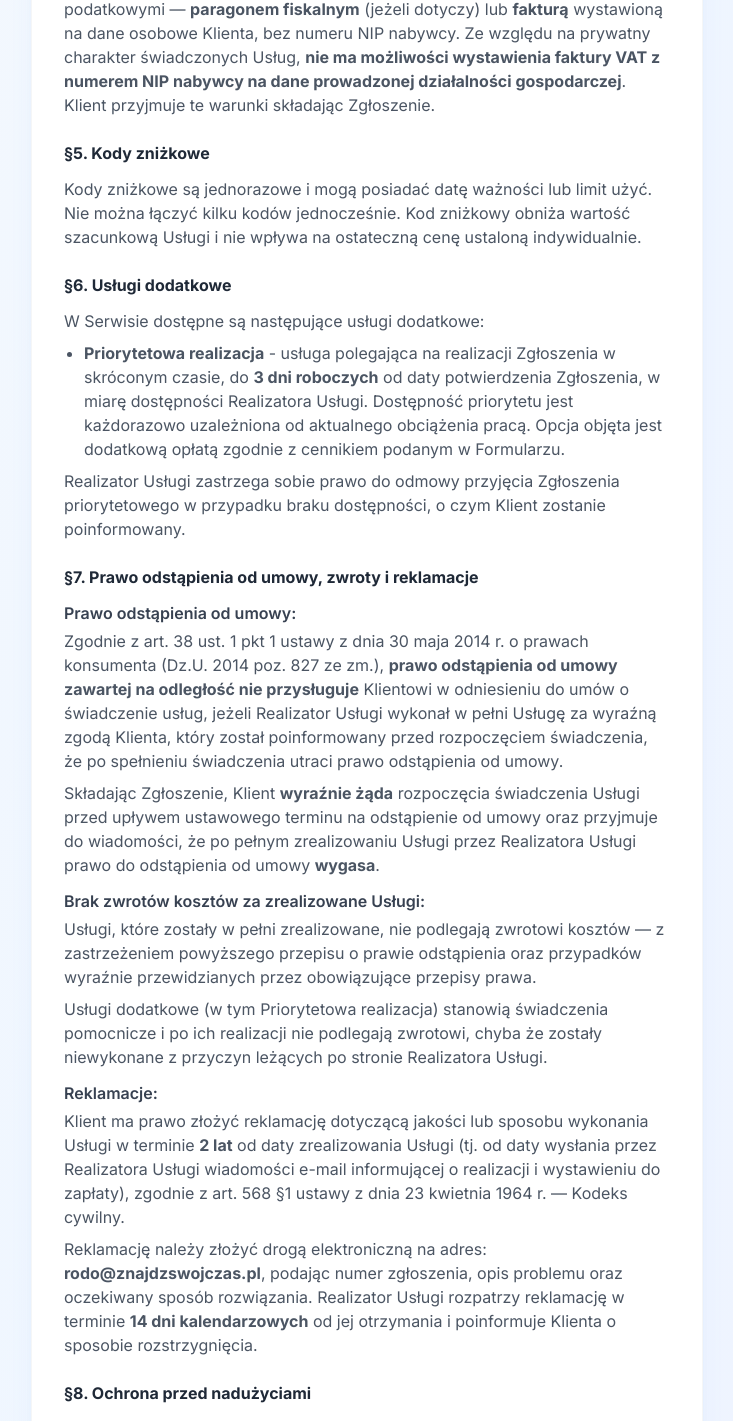
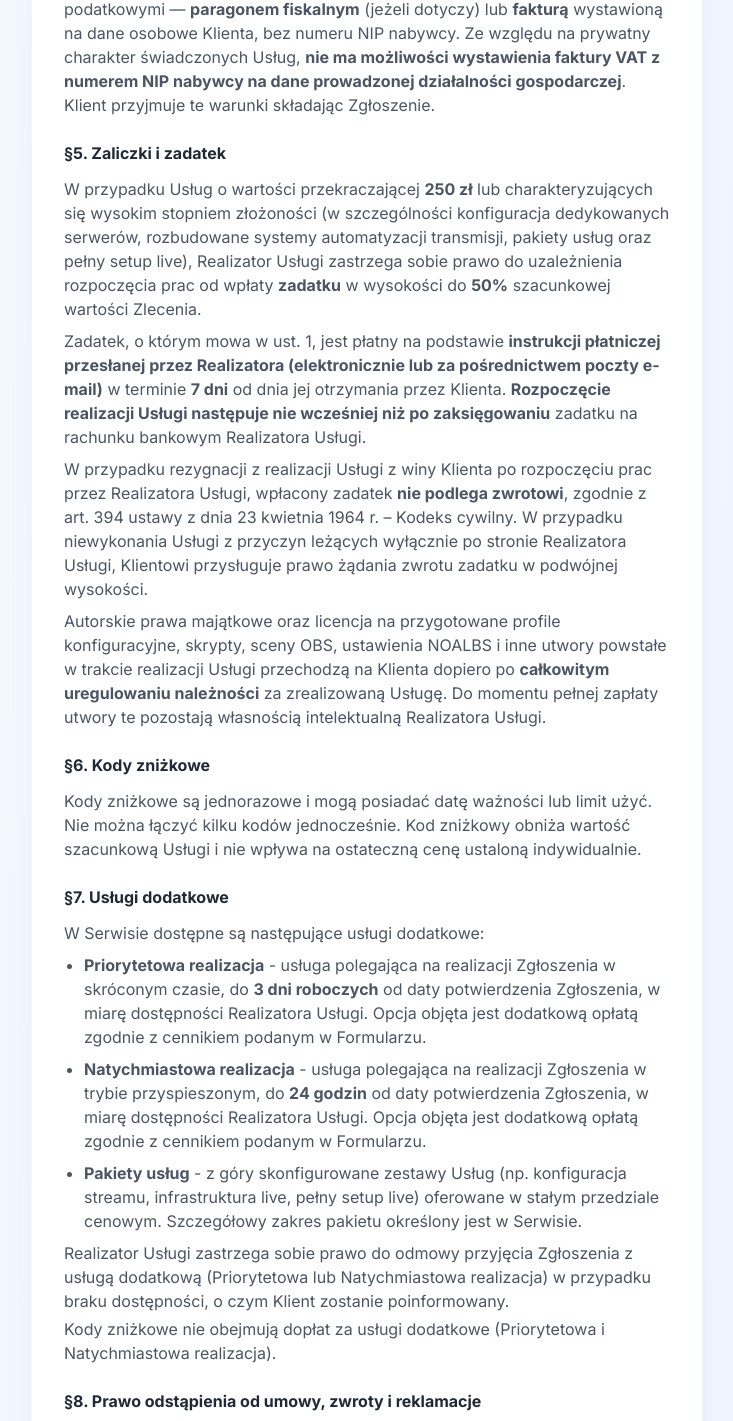
Before and after one commit to klb-prv/znajdzswojczas-webapp, a Next.js app: page /regulamin in a window 1280 px wide. Shown: the part 1896-3317 px from the top of the page, without its empty margins (273-1006 px from the left). Built offline with nearby package versions, Linux system fonts and the light colour scheme; no server answers.

Commit message:
[Feat] Added new restricted terms

```diff
--- a/app/regulamin/page.tsx
+++ b/app/regulamin/page.tsx
@@ -61,67 +61,86 @@ export default function RegulamingPage() {
 
             {/* §5 */}
             <section>
-              <h2 className="font-bold text-gray-800 dark:text-gray-100 text-base mb-3">§5. Kody zniżkowe</h2>
-              <p>Kody zniżkowe są jednorazowe i mogą posiadać datę ważności lub limit użyć. Nie można łączyć kilku kodów jednocześnie. Kod zniżkowy obniża wartość szacunkową Usługi i nie wpływa na ostateczną cenę ustaloną indywidualnie.</p>
+              <h2 className="font-bold text-gray-800 dark:text-gray-100 text-base mb-3">§5. Zaliczki i zadatek</h2>
+              <p className="mt-2">W przypadku Usług o wartości przekraczającej <strong>250 zł</strong> lub charakteryzujących się wysokim stopniem złożoności (w szczególności konfiguracja dedykowanych serwerów, rozbudowane systemy automatyzacji transmisji, pakiety usług oraz pełny setup live), Realizator Usługi zastrzega sobie prawo do uzależnienia rozpoczęcia prac od wpłaty <strong>zadatku</strong> w wysokości do <strong>50%</strong> szacunkowej wartości Zlecenia.</p>
+              <p className="mt-2">Zadatek, o którym mowa w ust. 1, jest płatny na podstawie <strong>instrukcji płatniczej przesłanej przez Realizatora (elektronicznie lub za pośrednictwem poczty e-mail)</strong> w terminie <strong>7 dni</strong> od dnia jej otrzymania przez Klienta. <strong>Rozpoczęcie realizacji Usługi następuje nie wcześniej niż po zaksięgowaniu</strong> zadatku na rachunku bankowym Realizatora Usługi.</p>
+              <p className="mt-2">W przypadku rezygnacji z realizacji Usługi z winy Klienta po rozpoczęciu prac przez Realizatora Usługi, wpłacony zadatek <strong>nie podlega zwrotowi</strong>, zgodnie z art. 394 ustawy z dnia 23 kwietnia 1964 r. – Kodeks cywilny. W przypadku niewykonania Usługi z przyczyn leżących wyłącznie po stronie Realizatora Usługi, Klientowi przysługuje prawo żądania zwrotu zadatku w podwójnej wysokości.</p>
+              <p className="mt-2">Autorskie prawa majątkowe oraz licencja na przygotowane profile konfiguracyjne, skrypty, sceny OBS, ustawienia NOALBS i inne utwory powstałe w trakcie realizacji Usługi przechodzą na Klienta dopiero po <strong>całkowitym uregulowaniu należności</strong> za zrealizowaną Usługę. Do momentu pełnej zapłaty utwory te pozostają własnością intelektualną Realizatora Usługi.</p>
             </section>
 
             {/* §6 */}
             <section>
-              <h2 className="font-bold text-gray-800 dark:text-gray-100 text-base mb-3">§6. Usługi dodatkowe</h2>
-              <p>W Serwisie dostępne są następujące usługi dodatkowe:</p>
-              <ul className="mt-2 space-y-1 list-disc pl-5">
-                <li>
-                  <strong>Priorytetowa realizacja</strong> - usługa polegająca na realizacji Zgłoszenia w skróconym czasie, do <strong>3 dni roboczych</strong> od daty potwierdzenia Zgłoszenia, w miarę dostępności Realizatora Usługi. Dostępność priorytetu jest każdorazowo uzależniona od aktualnego obciążenia pracą. Opcja objęta jest dodatkową opłatą zgodnie z cennikiem podanym w Formularzu.
-                </li>
-              </ul>
-              <p className="mt-2">Realizator Usługi zastrzega sobie prawo do odmowy przyjęcia Zgłoszenia priorytetowego w przypadku braku dostępności, o czym Klient zostanie poinformowany.</p>
+              <h2 className="font-bold text-gray-800 dark:text-gray-100 text-base mb-3">§6. Kody zniżkowe</h2>
+              <p>Kody zniżkowe są jednorazowe i mogą posiadać datę ważności lub limit użyć. Nie można łączyć kilku kodów jednocześnie. Kod zniżkowy obniża wartość szacunkową Usługi i nie wpływa na ostateczną cenę ustaloną indywidualnie.</p>
             </section>
 
             {/* §7 */}
             <section>
-              <h2 className="font-bold text-gray-800 dark:text-gray-100 text-base mb-3">§7. Prawo odstąpienia od umowy, zwroty i reklamacje</h2>
+              <h2 className="font-bold text-gray-800 dark:text-gray-100 text-base mb-3">§7. Usługi dodatkowe</h2>
+              <p>W Serwisie dostępne są następujące usługi dodatkowe:</p>
+              <ul className="mt-2 space-y-2 list-disc pl-5">
+                <li>
+                  <strong>Priorytetowa realizacja</strong> - usługa polegająca na realizacji Zgłoszenia w skróconym czasie, do <strong>3 dni roboczych</strong> od daty potwierdzenia Zgłoszenia, w miarę dostępności Realizatora Usługi. Opcja objęta jest dodatkową opłatą zgodnie z cennikiem podanym w Formularzu.
+                </li>
+                <li>
+                  <strong>Natychmiastowa realizacja</strong> - usługa polegająca na realizacji Zgłoszenia w trybie przyspieszonym, do <strong>24 godzin</strong> od daty potwierdzenia Zgłoszenia, w miarę dostępności Realizatora Usługi. Opcja objęta jest dodatkową opłatą zgodnie z cennikiem podanym w Formularzu.
+                </li>
+                <li>
+                  <strong>Pakiety usług</strong> - z góry skonfigurowane zestawy Usług (np. konfiguracja streamu, infrastruktura live, pełny setup live) oferowane w stałym przedziale cenowym. Szczegółowy zakres pakietu określony jest w Serwisie.
+                </li>
+              </ul>
+              <p className="mt-2">Realizator Usługi zastrzega sobie prawo do odmowy przyjęcia Zgłoszenia z usługą dodatkową (Priorytetowa lub Natychmiastowa realizacja) w przypadku braku dostępności, o czym Klient zostanie poinformowany.</p>
+              <p className="mt-1">Kody zniżkowe nie obejmują dopłat za usługi dodatkowe (Priorytetowa i Natychmiastowa realizacja).</p>
+            </section>
+
+            {/* §8 */}
+            <section>
+              <h2 className="font-bold text-gray-800 dark:text-gray-100 text-base mb-3">§8. Prawo odstąpienia od umowy, zwroty i reklamacje</h2>
               <p className="font-semibold text-gray-700 dark:text-gray-300 mb-1">Prawo odstąpienia od umowy:</p>
               <p>Zgodnie z art. 38 ust. 1 pkt 1 ustawy z dnia 30 maja 2014 r. o prawach konsumenta (Dz.U. 2014 poz. 827 ze zm.), <strong>prawo odstąpienia od umowy zawartej na odległość nie przysługuje</strong> Klientowi w odniesieniu do umów o świadczenie usług, jeżeli Realizator Usługi wykonał w pełni Usługę za wyraźną zgodą Klienta, który został poinformowany przed rozpoczęciem świadczenia, że po spełnieniu świadczenia utraci prawo odstąpienia od umowy.</p>
               <p className="mt-2">Składając Zgłoszenie, Klient <strong>wyraźnie żąda</strong> rozpoczęcia świadczenia Usługi przed upływem ustawowego terminu na odstąpienie od umowy oraz przyjmuje do wiadomości, że po pełnym zrealizowaniu Usługi przez Realizatora Usługi prawo do odstąpienia od umowy <strong>wygasa</strong>.</p>
               <p className="font-semibold text-gray-700 dark:text-gray-300 mt-3 mb-1">Brak zwrotów kosztów za zrealizowane Usługi:</p>
-              <p>Usługi, które zostały w pełni zrealizowane, nie podlegają zwrotowi kosztów — z zastrzeżeniem powyższego przepisu o prawie odstąpienia oraz przypadków wyraźnie przewidzianych przez obowiązujące przepisy prawa.</p>
-              <p className="mt-2">Usługi dodatkowe (w tym Priorytetowa realizacja) stanowią świadczenia pomocnicze i po ich realizacji nie podlegają zwrotowi, chyba że zostały niewykonane z przyczyn leżących po stronie Realizatora Usługi.</p>
-              <p className="font-semibold text-gray-700 dark:text-gray-300 mt-3 mb-1">Reklamacje:</p>
+              <p className="font-bold text-gray-900 dark:text-gray-100 bg-red-50 dark:bg-red-950/20 border border-red-200 dark:border-red-800/60 rounded-xl p-3 mt-2">
+                ⚠️ Realizacja Usługi (w tym Usług dodatkowych) <strong>rozpoczyna się niezwłocznie</strong> po potwierdzeniu zgłoszenia klienta. Z tego względu <strong>rozpoczęta lub w pełni zrealizowana Usługa nie podlega zwrotowi</strong>. Klientowi przysługuje wyłącznie prawo do reklamacji zgodnie z niniejszym paragrafem (§8).
+              </p>
+              <p className="mt-2">Usługi, które zostały w pełni zrealizowane, nie podlegają zwrotowi kosztów — z zastrzeżeniem powyższego przepisu o prawie odstąpienia oraz przypadków wyraźnie przewidzianych przez obowiązujące przepisy prawa.</p>
+              <p className="mt-2">Usługi dodatkowe (w tym Priorytetowa i Natychmiastowa realizacja) stanowią świadczenia pomocnicze i po ich rozpoczęciu lub zrealizowaniu nie podlegają zwrotowi, chyba że zostały niewykonane z przyczyn leżących po stronie Realizatora Usługi.</p>
+              <p id="reklamacje" className="font-semibold text-gray-700 dark:text-gray-300 mt-3 mb-1 scroll-mt-20">Reklamacje:</p>
               <p>Klient ma prawo złożyć reklamację dotyczącą jakości lub sposobu wykonania Usługi w terminie <strong>2 lat</strong> od daty zrealizowania Usługi (tj. od daty wysłania przez Realizatora Usługi wiadomości e-mail informującej o realizacji i wystawieniu do zapłaty), zgodnie z art. 568 §1 ustawy z dnia 23 kwietnia 1964 r. — Kodeks cywilny.</p>
               <p className="mt-2">Reklamację należy złożyć drogą elektroniczną na adres: <strong>rodo@znajdzswojczas.pl</strong>, podając numer zgłoszenia, opis problemu oraz oczekiwany sposób rozwiązania. Realizator Usługi rozpatrzy reklamację w terminie <strong>14 dni kalendarzowych</strong> od jej otrzymania i poinformuje Klienta o sposobie rozstrzygnięcia.</p>
             </section>
 
-            {/* §8 */}
+            {/* §9 */}
             <section>
-              <h2 className="font-bold text-gray-800 dark:text-gray-100 text-base mb-3">§8. Ochrona przed nadużyciami</h2>
+              <h2 className="font-bold text-gray-800 dark:text-gray-100 text-base mb-3">§9. Ochrona przed nadużyciami</h2>
               <p>W przypadku stwierdzenia nadużywania Serwisu niezgodnie z jego przeznaczeniem lub zasadami niniejszego Regulaminu, Realizator Usługi zastrzega sobie prawo do przekazania danych osobowych Klienta — w tym imienia, nazwiska, danych kontaktowych podanych podczas składania Zgłoszenia oraz adresu IP urządzenia użytego do złożenia Zgłoszenia — właściwym organom ścigania, w tym Policji.</p>
               <p className="mt-2">Podstawą prawną udostępnienia danych jest art. 6 ust. 1 lit. c) lub f) Rozporządzenia Parlamentu Europejskiego i Rady (UE) 2016/679 (RODO) w związku z art. 304 ustawy z dnia 6 czerwca 1997 r. — Kodeks postępowania karnego (społeczny obowiązek zawiadomienia o przestępstwie) oraz przepisami ustawy z dnia 6 czerwca 1997 r. — Kodeks karny.</p>
             </section>
 
-            {/* §9 */}
+            {/* §10 */}
             <section>
-              <h2 className="font-bold text-gray-800 dark:text-gray-100 text-base mb-3">§9. Zawarcie umowy</h2>
+              <h2 className="font-bold text-gray-800 dark:text-gray-100 text-base mb-3">§10. Zawarcie umowy</h2>
               <p>Klient zawiera umowę o świadczenie Usługi z Realizatorem Usługi poprzez wypełnienie i przesłanie Formularza zgłoszeniowego dostępnego w Serwisie oraz potwierdzenie Zgłoszenia kodem jednorazowym. Złożenie Zgłoszenia jest równoznaczne z akceptacją niniejszego Regulaminu oraz wyrażeniem zgody na realizację Usługi na warunkach w nim określonych.</p>
             </section>
 
-            {/* §10 */}
+            {/* §11 */}
             <section>
-              <h2 className="font-bold text-gray-800 dark:text-gray-100 text-base mb-3">§10. Postanowienia końcowe</h2>
+              <h2 className="font-bold text-gray-800 dark:text-gray-100 text-base mb-3">§11. Postanowienia końcowe</h2>
               <p>W sprawach nieuregulowanych niniejszym Regulaminem stosuje się przepisy prawa polskiego, w szczególności ustawy z dnia 23 kwietnia 1964 r. — Kodeks cywilny oraz ustawy z dnia 30 maja 2014 r. o prawach konsumenta.</p>
               <p className="mt-2">Realizator Usługi zastrzega sobie prawo do zmiany Regulaminu. O zmianach mających istotny wpływ na prawa i obowiązki Klientów Realizator Usługi poinformuje poprzez opublikowanie nowej wersji Regulaminu w Serwisie z <strong>co najmniej 14-dniowym</strong> wyprzedzeniem przed wejściem w życie zmian. Zmiany o charakterze technicznym lub redakcyjnym mogą wchodzić w życie bez okresu przejściowego. Klient, który nie akceptuje zmian, powinien powstrzymać się od składania nowych Zgłoszeń po dacie wejścia w życie zmian. Złożone i potwierdzone Zgłoszenia realizowane są na warunkach Regulaminu obowiązującego w chwili ich złożenia.</p>
               <p className="mt-2">Z uwagi na fakt, iż korzystanie z Serwisu nie wymaga rejestracji ani zakładania konta, Klient jest zobowiązany do samodzielnego zapoznawania się z aktualną treścią Regulaminu.</p>
             </section>
 
-            {/* §11 */}
+            {/* §12 */}
             <section>
-              <h2 className="font-bold text-gray-800 dark:text-gray-100 text-base mb-3">§11. Pozasądowe rozwiązywanie sporów (ODR)</h2>
+              <h2 className="font-bold text-gray-800 dark:text-gray-100 text-base mb-3">§12. Pozasądowe rozwiązywanie sporów (ODR)</h2>
               <p>Zgodnie z Rozporządzeniem Parlamentu Europejskiego i Rady (UE) nr 524/2013 z dnia 21 maja 2013 r. w sprawie internetowego systemu rozstrzygania sporów konsumenckich, Klient będący konsumentem ma możliwość skorzystania z platformy ODR (Online Dispute Resolution) dostępnej pod adresem: <a href="https://ec.europa.eu/consumers/odr/" target="_blank" rel="noopener noreferrer" className="text-blue-600 dark:text-blue-400 hover:underline">https://ec.europa.eu/consumers/odr/</a>.</p>
               <p className="mt-2">Klient może również skorzystać z pozasądowych metod rozpatrywania reklamacji i dochodzenia roszczeń, w tym zwrócić się do właściwego Wojewódzkiego Inspektoratu Inspekcji Handlowej lub Stałego Polubownego Sądu Konsumenckiego. Informacje o dostępnych metodach są dostępne na stronie Urzędu Ochrony Konkurencji i Konsumentów: <a href="https://www.uokik.gov.pl" target="_blank" rel="noopener noreferrer" className="text-blue-600 dark:text-blue-400 hover:underline">www.uokik.gov.pl</a>.</p>
               <p className="mt-2">Realizator Usługi preferuje rozwiązywanie sporów w drodze bezpośredniego kontaktu z Klientem.</p>
             </section>
 
             <div className="border-t border-gray-100 dark:border-gray-800 pt-4 mt-6">
-              <p className="text-xs text-gray-400 dark:text-gray-600 text-center">Regulamin obowiązuje od dnia 08.03.2026 r.</p>
+              <p className="text-xs text-gray-400 dark:text-gray-600 text-center">Regulamin obowiązuje od dnia 08.03.2026 r. <i>(Aktualizacja wchodzi z dniem 19.06.2026 r.)</i></p>
             </div>
 
           </div>
--- a/components/BookingForm.tsx
+++ b/components/BookingForm.tsx
@@ -44,13 +44,13 @@ export default function BookingForm({ date, onSuccess }: Props) {
   const totalSurcharge    = selectedOptions.length * OPTION_PRICE
   const prioritySurcharge = priorityTier === 'priority' ? PRIORITY_PRICE : priorityTier === 'immediate' ? EXTRA_PRIORITY_PRICE : 0
   const basePrice         = selectedPackage ? 0 : (selectedVarObj?.price ?? selectedSvc?.basePrice ?? 0)
-  const totalPrice        = basePrice + totalSurcharge + prioritySurcharge
+  const baseAmount        = basePrice + totalSurcharge
   const discountAmount    = appliedDiscount
     ? appliedDiscount.discount_type === 'percent'
-      ? Math.floor(totalPrice * appliedDiscount.discount_value / 100)
-      : Math.min(appliedDiscount.discount_value, totalPrice)
+      ? Math.floor(baseAmount * appliedDiscount.discount_value / 100)
+      : Math.min(appliedDiscount.discount_value, baseAmount)
     : 0
-  const finalPrice        = totalPrice - discountAmount
+  const finalPrice        = baseAmount - discountAmount + prioritySurcharge
   const descLen           = form.description.length
   const descValid         = descLen >= 100
 
@@ -224,13 +224,13 @@ export default function BookingForm({ date, onSuccess }: Props) {
                     key={s.id}
                     type="button"
                     onClick={() => handleServiceChange(s.id)}
-                    className={`flex items-center gap-2 px-2.5 py-1.5 rounded-xl border text-xs font-medium transition-all duration-150 cursor-pointer select-none
+                    className={`flex items-center gap-3 px-3 py-2.5 rounded-xl border text-sm font-bold transition-all duration-150 cursor-pointer select-none
                       ${active
                         ? 'bg-blue-600 border-blue-600 text-white shadow-md shadow-blue-200'
-                        : 'bg-white dark:bg-gray-800/50 border-gray-200 dark:border-gray-700 text-gray-600 dark:text-gray-400 hover:border-blue-300 hover:shadow-sm'
+                        : 'bg-white dark:bg-gray-800/50 border-gray-200 dark:border-gray-700 text-gray-700 dark:text-gray-300 hover:border-blue-300 hover:shadow-sm'
                       }`}
                   >
-                    <span className="text-lg leading-none">{s.emoji}</span>
+                    <span className="text-xl leading-none">{s.emoji}</span>
                     <span>{s.label}</span>
                   </button>
                 )
@@ -249,13 +249,13 @@ export default function BookingForm({ date, onSuccess }: Props) {
                     key={p.id}
                     type="button"
                     onClick={() => handlePackageChange(p.id)}
-                    className={`flex items-center gap-2 px-2.5 py-1.5 rounded-xl border text-xs font-medium transition-all duration-150 cursor-pointer select-none
+                    className={`flex items-center gap-3 px-3 py-2.5 rounded-xl border text-sm font-bold transition-all duration-150 cursor-pointer select-none
                       ${active
                         ? 'bg-indigo-600 border-indigo-600 text-white shadow-md shadow-indigo-200'
-                        : 'bg-white dark:bg-gray-800/50 border-gray-200 dark:border-gray-700 text-gray-600 dark:text-gray-400 hover:border-indigo-300 hover:shadow-sm'
+                        : 'bg-white dark:bg-gray-800/50 border-gray-200 dark:border-gray-700 text-gray-700 dark:text-gray-300 hover:border-indigo-300 hover:shadow-sm'
                       }`}
                   >
-                    <span className="text-lg leading-none">{p.emoji}</span>
+                    <span className="text-xl leading-none">{p.emoji}</span>
                     <span>{p.title}</span>
                   </button>
                 )
@@ -552,7 +552,11 @@ export default function BookingForm({ date, onSuccess }: Props) {
                     : 'bg-white border-gray-200 text-gray-500 hover:border-gray-300'
                 }`}
               >
-                <span>{method === 'email' ? '📧' : '🎮'}</span>
+                {method === 'email' ? (
+                  <svg xmlns="http://www.w3.org/2000/svg" viewBox="0 0 24 24" fill="none" stroke="currentColor" strokeWidth="2" strokeLinecap="round" strokeLinejoin="round" className="w-4 h-4"><rect width="20" height="16" x="2" y="4" rx="2"/><path d="m22 7-8.97 5.7a1.94 1.94 0 0 1-2.06 0L2 7"/></svg>
+                ) : (
+                  <svg xmlns="http://www.w3.org/2000/svg" viewBox="0 0 24 24" fill="currentColor" className="w-4 h-4"><path d="M20.317 4.37a19.78 19.78 0 0 0-4.885-1.515.074.074 0 0 0-.078.037c-.21.375-.444.864-.608 1.25a18.27 18.27 0 0 0-5.487 0 12.64 12.64 0 0 0-.617-1.25.077.077 0 0 0-.078-.037A19.74 19.74 0 0 0 3.677 4.37a.07.07 0 0 0-.032.027C.533 9.046-.32 13.58.099 18.057a.082.082 0 0 0 .032.06 19.9 19.9 0 0 0 5.993 3.03.078.078 0 0 0 .084-.028 14.09 14.09 0 0 0 1.226-1.994.076.076 0 0 0-.041-.106 13.1 13.1 0 0 1-1.872-.892.077.077 0 0 1-.008-.128 10.2 10.2 0 0 0 .372-.292.074.074 0 0 1 .077-.01c3.928 1.793 8.18 1.793 12.062 0a.074.074 0 0 1 .078.01c.12.098.246.198.373.292a.077.077 0 0 1-.006.127 12.3 12.3 0 0 1-1.873.892.077.077 0 0 0-.041.107c.36.698.772 1.362 1.225 1.993a.076.076 0 0 0 .084.028 19.84 19.84 0 0 0 6.002-3.03.077.077 0 0 0 .032-.06c.5-5.177-.838-9.674-3.549-13.66a.061.061 0 0 0-.031-.03zM8.02 15.33c-1.183 0-2.157-1.085-2.157-2.419 0-1.333.956-2.419 2.157-2.419 1.21 0 2.176 1.096 2.157 2.42 0 1.333-.956 2.418-2.157 2.418zm7.975 0c-1.183 0-2.157-1.085-2.157-2.419 0-1.333.955-2.419 2.157-2.419 1.21 0 2.176 1.096 2.157 2.42 0 1.333-.946 2.418-2.157 2.418z"/></svg>
+                )}
                 {method === 'email' ? 'Email' : 'Discord'}
               </button>
             )
@@ -598,6 +602,21 @@ export default function BookingForm({ date, onSuccess }: Props) {
         )}
       </div>
 
+      {consentTerms && (
+        <div className="bg-red-50 dark:bg-red-950/20 border border-red-200 dark:border-red-800/60 rounded-2xl p-4">
+          <div className="flex items-start gap-3">
+            <span className="text-lg leading-none mt-0.5">⚠️</span>
+            <div>
+              <p className="text-sm font-bold text-red-800 dark:text-red-300">Brak zwrotów za rozpoczęte i zrealizowane usługi</p>
+              <p className="text-xs text-red-600 dark:text-red-400 mt-1 leading-relaxed">
+                Realizacja Usługi rozpoczyna się niezwłocznie po potwierdzeniu Zgłoszenia. Rozpoczęta lub w pełni zrealizowana Usługa <strong>nie podlega zwrotowi</strong>. Klientowi przysługuje wyłącznie prawo do{' '}
+                <a href="/regulamin#reklamacje" target="_blank" className="underline font-semibold hover:no-underline">reklamacji</a>.
+              </p>
+            </div>
+          </div>
+        </div>
+      )}
+
       {error && (
         <p className="text-sm text-red-500 bg-red-50 rounded-xl px-3 py-2 border border-red-100">
           {error}
@@ -627,7 +646,7 @@ export default function BookingForm({ date, onSuccess }: Props) {
           <span className="text-xs text-gray-600 leading-relaxed">
             Zapoznałem/am się i akceptuję{' '}
             <a href="/regulamin" target="_blank" className="text-blue-600 hover:underline font-medium">Regulamin serwisu</a>,
-            w tym zasady płatności, brak możliwości faktury VAT na działalność gospodarczą oraz politykę braku zwrotów środków za zrealizowane usługi.
+            w tym zasady płatności, <b className="font-extrabold">brak możliwości</b> wystawienia <b>faktury VAT</b> na działalność gospodarczą oraz politykę <b>braku zwrotów</b> środków za zrealizowane usługi.
           </span>
         </label>
       </div>
```
Also changed, not shown: 1 other file (tests, documents, lock files or other folders).
